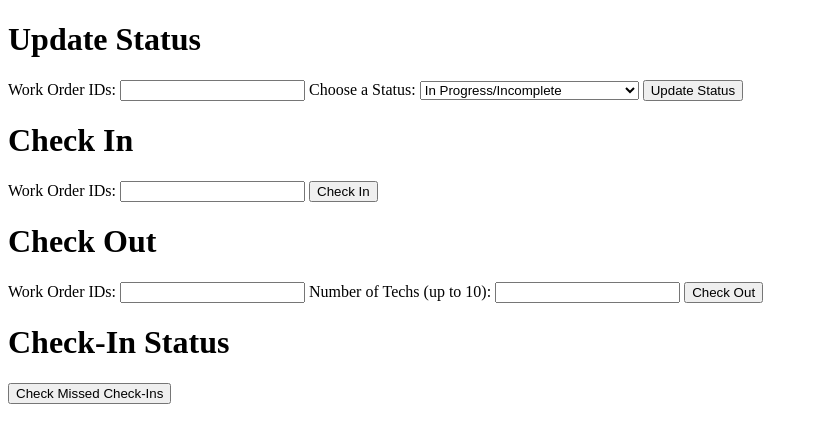
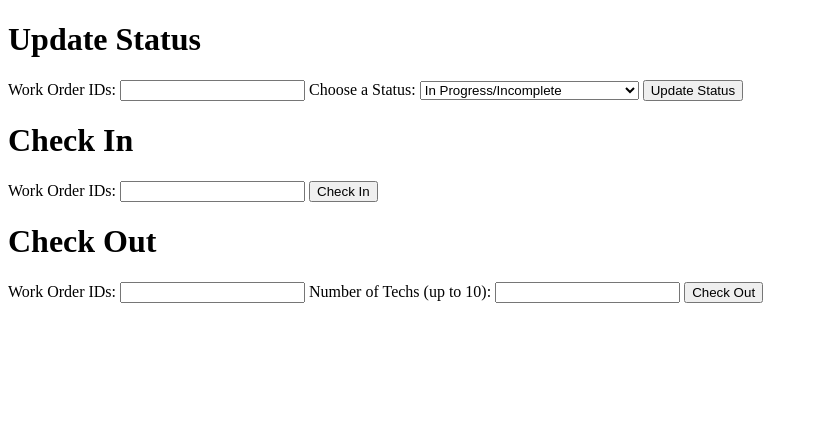
Before and after one commit to menolan/OU, a website: page index.html in a window 1280 px wide. Shown: the whole page, without its empty margins (0-818 px from the left). Drawn offline with Linux system fonts and the light colour scheme.

Commit message:
removing check missed check ins

```diff
--- a/index.html
+++ b/index.html
@@ -51,10 +51,10 @@
 
     <div id="response"></div>
 
-    <h1>Check-In Status</h1>
+    <!-- <h1>Check-In Status</h1>
     <button type="button" onclick="checkMissedCheckIns()">
       Check Missed Check-Ins
-    </button>
+    </button> -->
 <!--
     <h1>Snow Checker</h1>
 
```
